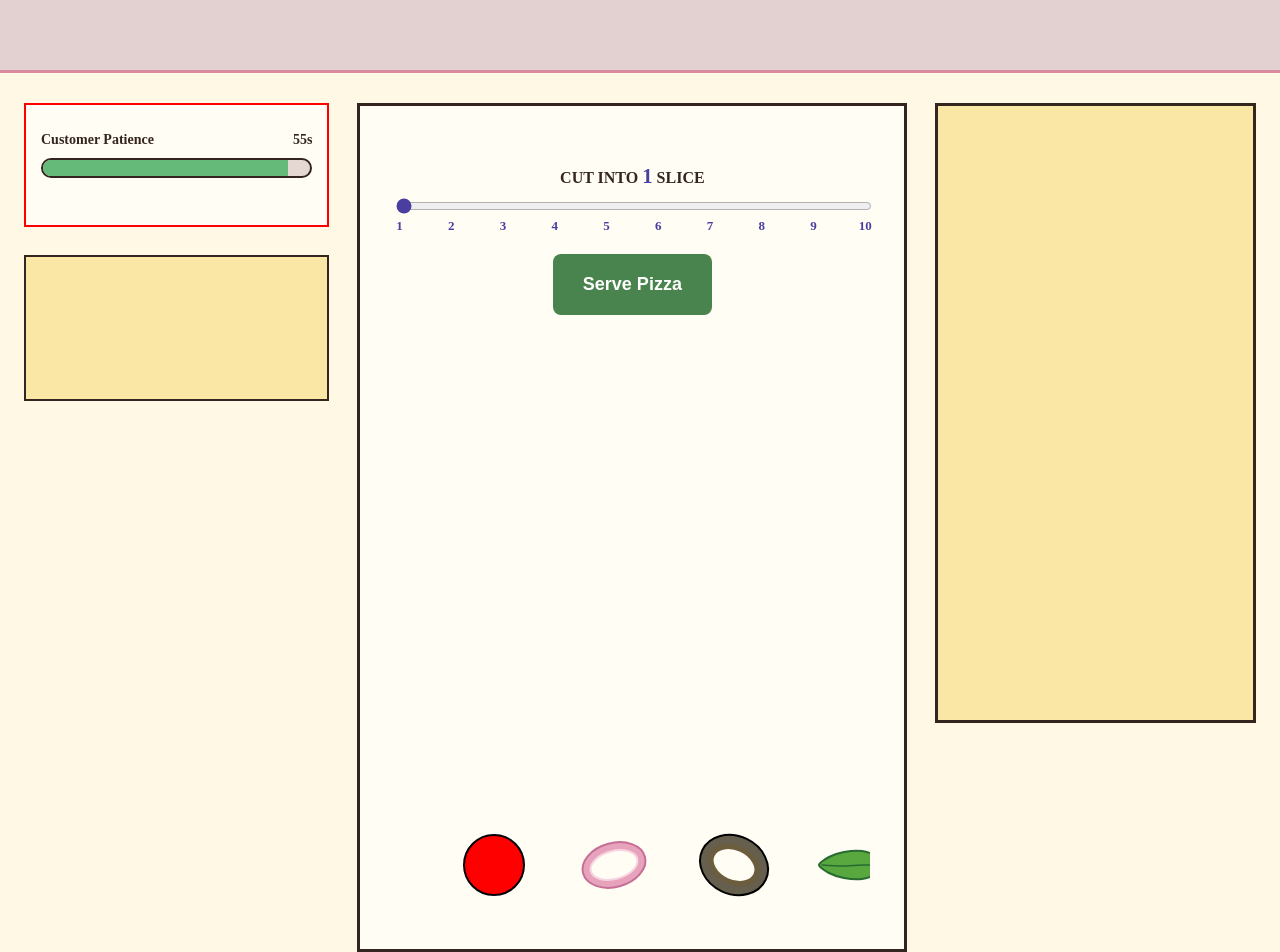
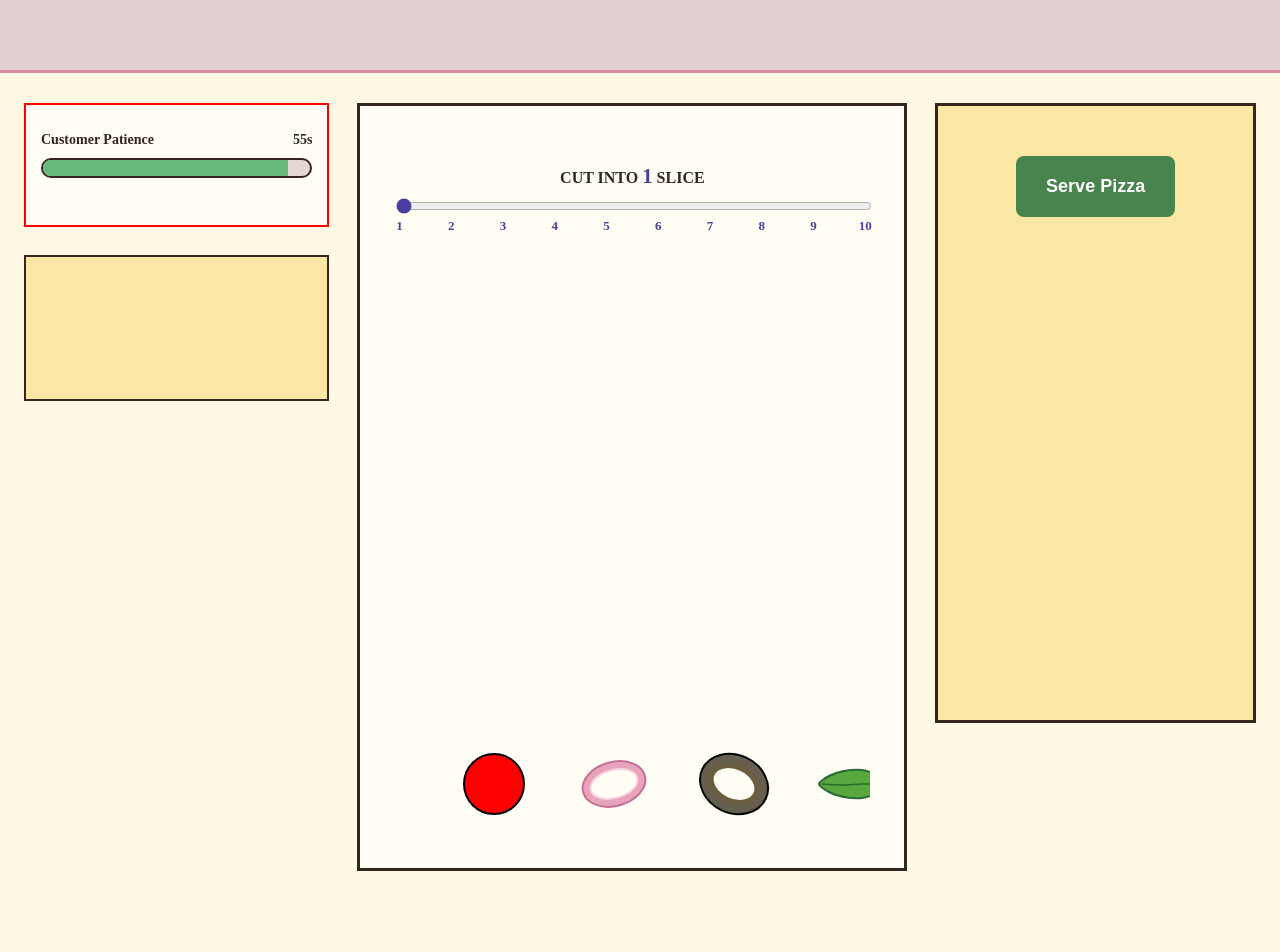
Before and after one commit to varshini-gurushankar/team-19-pizzagame, a website built with Vite: page game.html in a window 1280 px wide. After the commit the page ends 901 px from the top, so only its background shows below. Built offline with nearby package versions, Linux system fonts and the light colour scheme.

Commit message:
changed serve button location

```diff
--- a/game.html
+++ b/game.html
@@ -222,18 +222,19 @@
             <span>6</span><span>7</span><span>8</span><span>9</span><span>10</span>
           </div>
 
-          <!-- Serve Button -->
-           <div class="complete-order">
-            <button class="serve-btn" id = "serve-btn" type="button">Serve Pizza</button>
-           </div>
-
 
         </div>
 
         <div id="toppings-container"></div>
 
     </section>
-    <section class="order-panel"></section>
+    <section class="order-panel">
+
+      <!-- Serve Button -->
+           <div class="complete-order">
+            <button class="serve-btn" id = "serve-btn" type="button">Serve Pizza</button>
+           </div>
+    </section>
   </main>
 
   <!-- implement typescript for pizzaAssembly -->
--- a/package.json
+++ b/package.json
@@ -22,5 +22,8 @@
     "@types/node": "^26.6.5",
     "typescript": "^7.0.2",
     "vite": "^8.3.5"
+  },
+  "dependencies": {
+    "konva": "^10.9.0"
   }
 }
```
Also changed, not shown: 1 other file.
